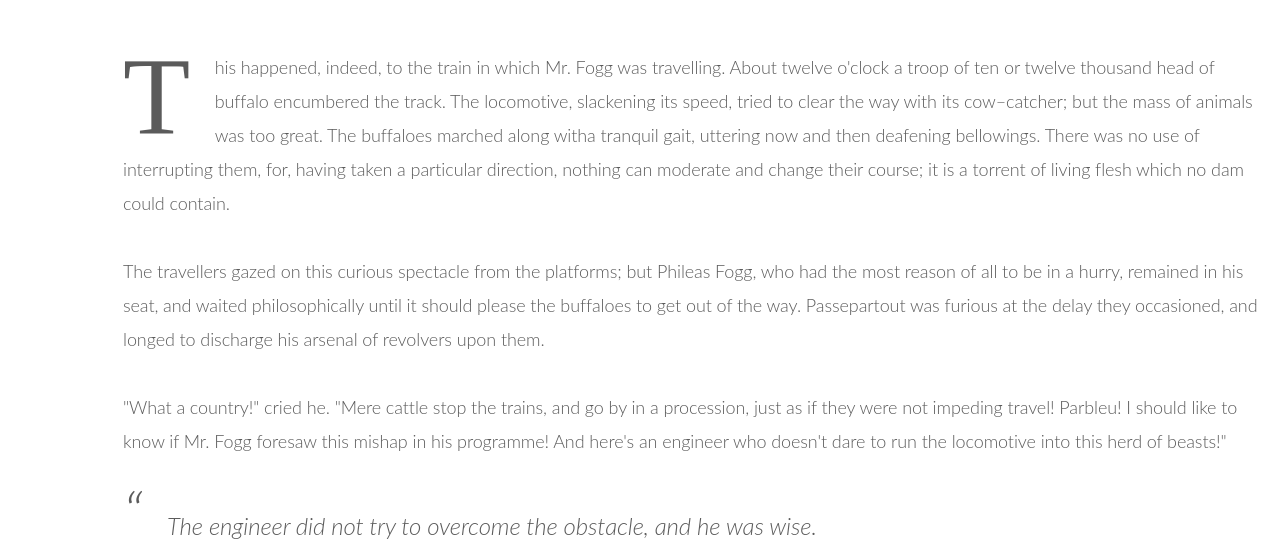
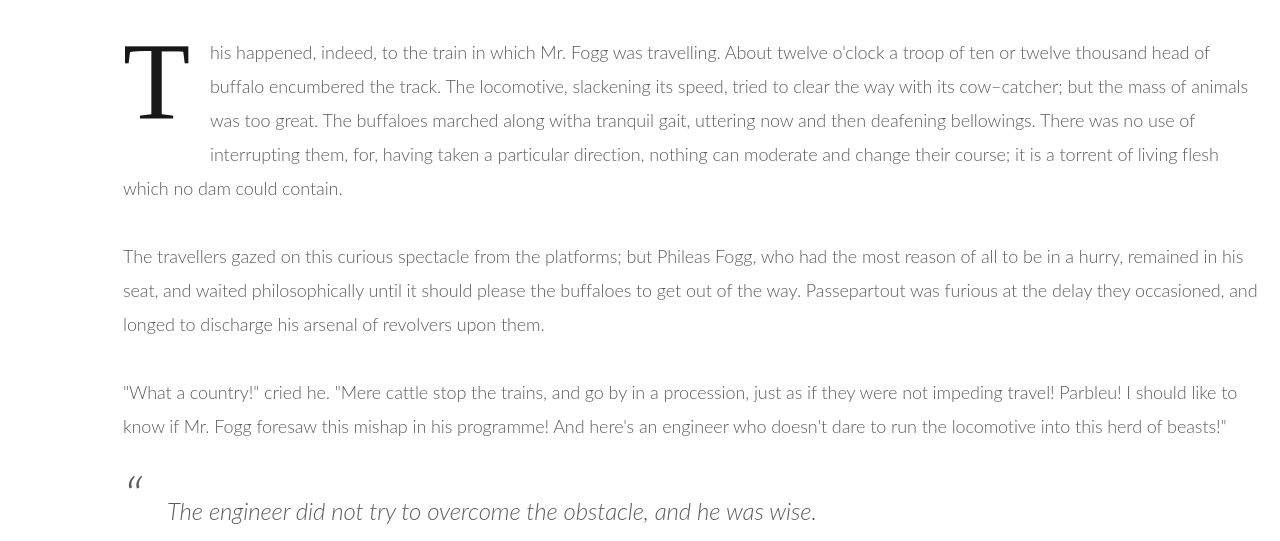
Before and after one commit to arktab/css_day25, a plain HTML site: page index.html in a window 1280 px wide. Shown: the part 289-830 px from the top of the page. Drawn offline with Linux system fonts and the light colour scheme.

Commit message:
.first_letter fix - color now is black

```diff
--- a/css/styles.css
+++ b/css/styles.css
@@ -5,10 +5,10 @@
   outline: none;
 }
 html{
-	height: 100%;
+  height: 100%;
 }
 body{
-	min-height: 100%;
+  min-height: 100%;
 }
 .container{
   width: 1400px;
@@ -24,7 +24,9 @@ body{
   padding: 140px 138px 147px 123px;
 }
 .headline{
-  width: 238px;
+  margin-bottom: 50px;
+  display: block;
+  width: 100%;
   height: 34px;
   color: #171717;
   font-family: "Playfair Display";
@@ -32,8 +34,8 @@ body{
   font-weight: 400;
   letter-spacing: -0.21px;
 }
-.main_text::first-letter{
-  padding: 30px 25px 15px 0;
+.first_letter{
+  margin: 30px 25px 15px 0;
   display: block;
   float: left;
   width: 62px;
--- a/index.html
+++ b/index.html
@@ -11,9 +11,10 @@
   <div class="container">
     <div class="center">
       <p class="headline">Willow Crest</p>
-      <br>
+
+      <p class="first_letter">t</p>
       <div class="main_text">
-        this happened, indeed, to the train in which Mr. Fogg was travelling. About twelve o'clock a troop of ten or twelve thousand head of buffalo encumbered the track. The locomotive, slackening its speed, tried to clear the way with its cow–catcher; but the mass of animals was too great. The buffaloes marched along  witha tranquil gait, uttering now and then deafening
+        his happened, indeed, to the train in which Mr. Fogg was travelling. About twelve o'clock a troop of ten or twelve thousand head of buffalo encumbered the track. The locomotive, slackening its speed, tried to clear the way with its cow–catcher; but the mass of animals was too great. The buffaloes marched along  witha tranquil gait, uttering now and then deafening
         bellowings. There was no use of interrupting them, for, having taken a particular direction, nothing can moderate and change their course; it is a torrent of living flesh which no dam could contain.
         <br><br>
         The travellers gazed on this curious spectacle from the platforms; but Phileas Fogg, who had the most reason of all to be in a hurry, remained in his seat,  and waited philosophically until it should please the buffaloes to get out of the way.
```
